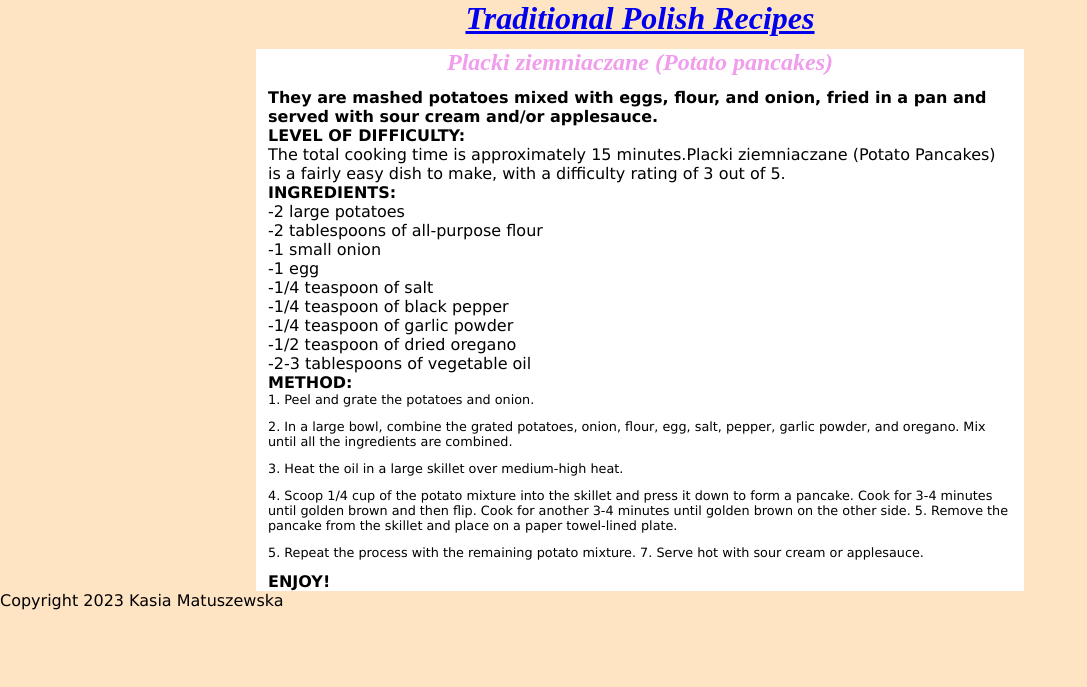
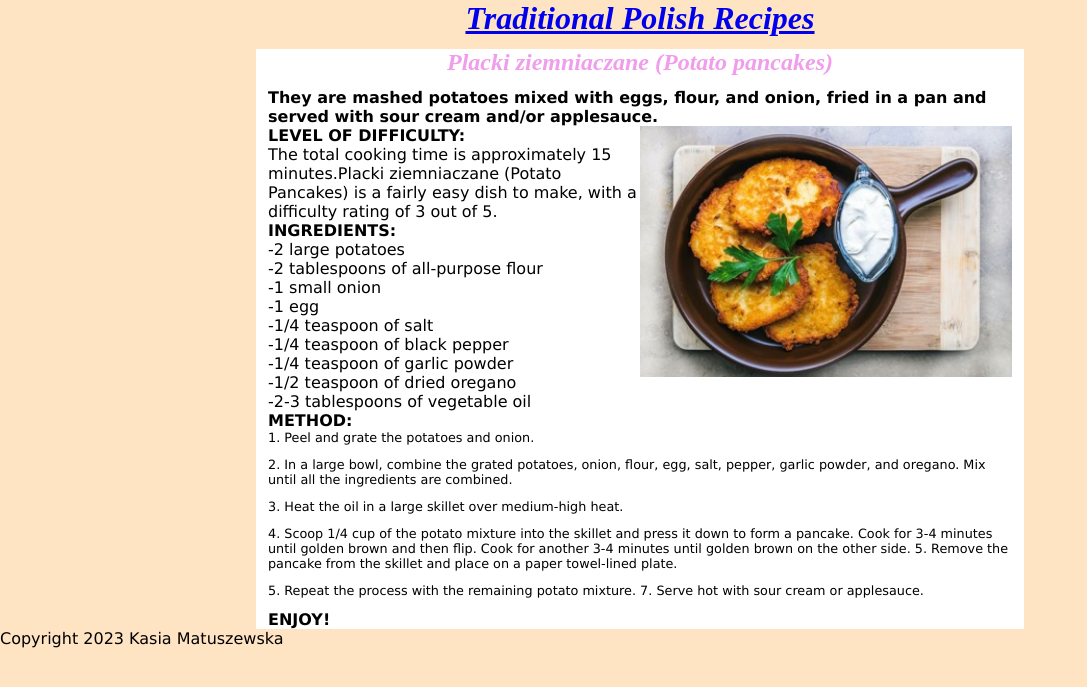
Before and after one commit to kasiamatuszewska/recipewebsite, a Jekyll site: the page built from _recipes/placki-ziemniaczane-potato-pancakes.md, in a window 1280 px wide. Shown: the top 687 px of the page, without its empty margins (0-1087 px from the left). Built offline with Jekyll 4.4.1, drawn with Linux system fonts in a browser that asks for light colours.

Commit message:
Update Recipe “placki-ziemniaczane-potato-pancakes”

```diff
--- a/_recipes/placki-ziemniaczane-potato-pancakes.md
+++ b/_recipes/placki-ziemniaczane-potato-pancakes.md
@@ -5,6 +5,8 @@ order: 5
 layout: recipe
 ---
 **They are mashed potatoes mixed with eggs, flour, and onion, fried in a pan and served with sour cream and/or applesauce.**
+
+![](../uploads/imiumu.jpg)
 
 **LEVEL OF DIFFICULTY:**
 
```
Also changed, not shown: uploads/imiumu.jpg (added).
